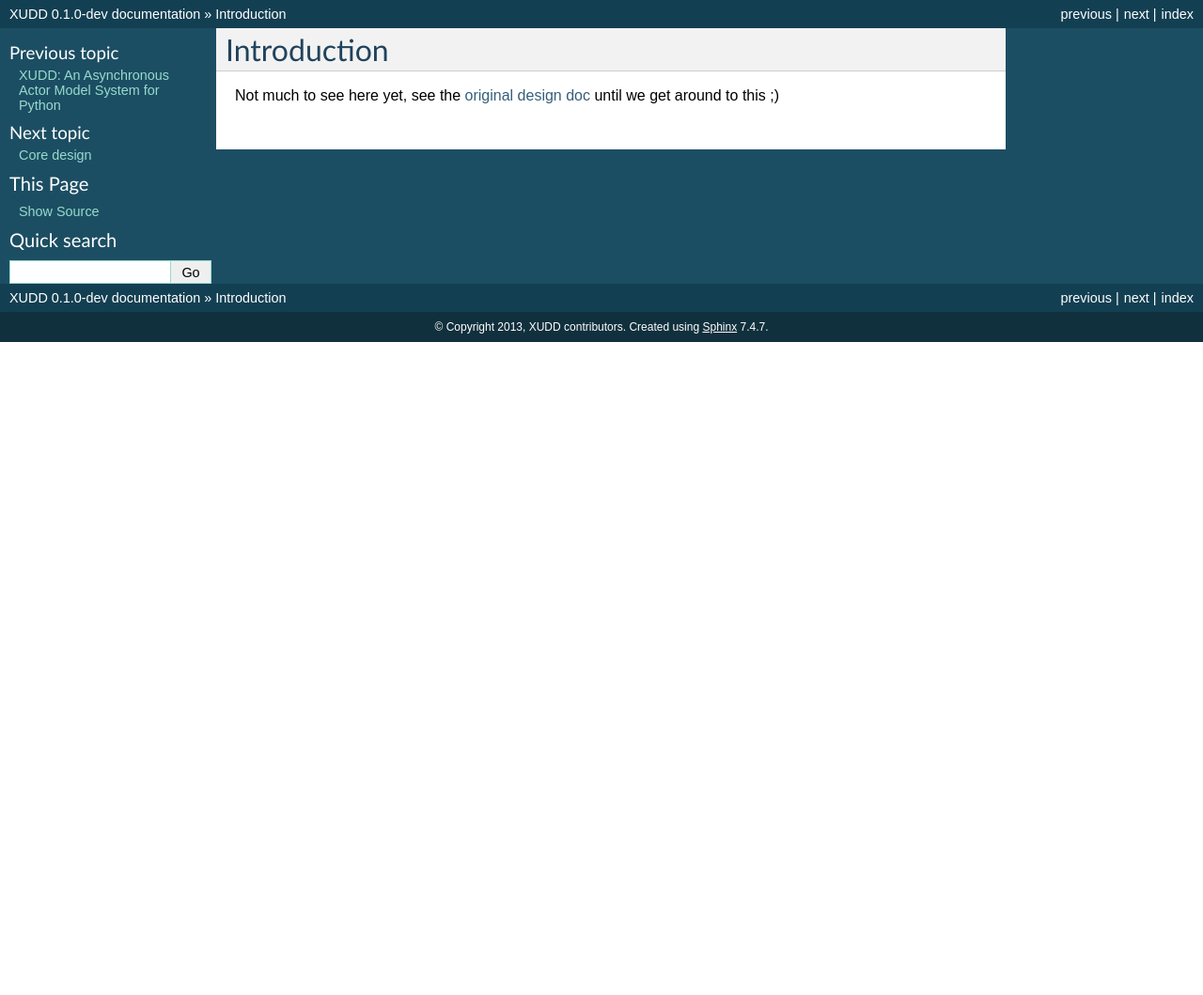
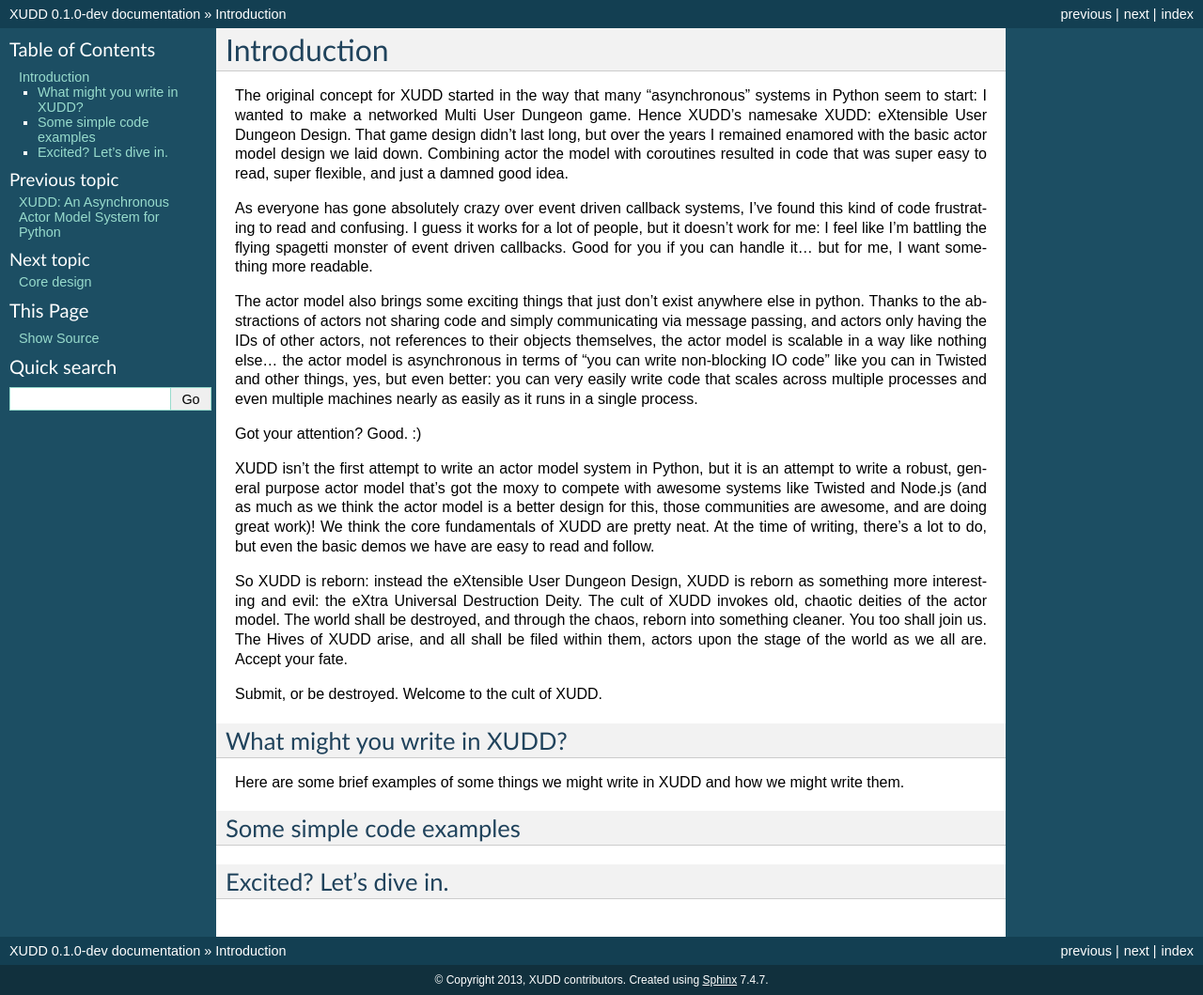
Before and after one commit to xudd/xudd, a Sphinx documentation site: the page built from docs/source/intro.rst, in a window 1280 px wide. Shown: the whole page at 94% size. Built offline with Sphinx 7.4.7, drawn with Linux system fonts in a browser that asks for light colours; before the commit the page ends 900 px from its top, so only the background shows below that.

Commit message:
A more fleshed-out intro

```diff
--- a/docs/source/intro.rst
+++ b/docs/source/intro.rst
@@ -2,6 +2,72 @@
 Introduction
 ============
 
-Not much to see here yet, see the
-`original design doc <http://dustycloud.org/misc/xudd.html>`_
-until we get around to this ;)
+.. todo:: remove the first-person'yness from this.
+
+The original concept for XUDD started in the way that many
+"asynchronous" systems in Python seem to start: I wanted to make a
+networked Multi User Dungeon game.  Hence XUDD's namesake XUDD:
+eXtensible User Dungeon Design.  That game design didn't last long,
+but over the years I remained enamored with the basic actor model
+design we laid down.  Combining actor the model with coroutines
+resulted in code that was super easy to read, super flexible, and just
+a damned good idea.
+
+As everyone has gone absolutely crazy over event driven callback
+systems, I've found this kind of code frustrating to read and
+confusing.  I guess it works for a lot of people, but it doesn't work
+for me: I feel like I'm battling the flying spagetti monster of event
+driven callbacks.  Good for you if you can handle it... but for me, I
+want something more readable.
+
+The actor model also brings some exciting things that just don't exist
+anywhere else in python.  Thanks to the abstractions of actors not
+sharing code and simply communicating via message passing, and actors
+only having the IDs of other actors, not references to their objects
+themselves, the actor model is scalable in a way like nothing
+else... the actor model is asynchronous in terms of "you can write
+non-blocking IO code" like you can in Twisted and other things, yes,
+but even better: you can very easily write code that scales across
+multiple processes and even multiple machines nearly as easily as it
+runs in a single process.
+
+Got your attention?  Good. :)
+
+XUDD isn't the first attempt to write an actor model system in Python,
+but it is an attempt to write a robust, general purpose actor model
+that's got the moxy to compete with awesome systems like Twisted and
+Node.js (and as much as we think the actor model is a better design
+for this, those communities are awesome, and are doing great work)!
+We think the core fundamentals of XUDD are pretty neat.  At the time
+of writing, there's a lot to do, but even the basic demos we have are
+easy to read and follow.
+
+So XUDD is reborn: instead the eXtensible User Dungeon Design, XUDD is
+reborn as something more interesting and evil: the eXtra Universal
+Destruction Deity.  The cult of XUDD invokes old, chaotic deities of
+the actor model.  The world shall be destroyed, and through the chaos,
+reborn into something cleaner.  You too shall join us.  The Hives of
+XUDD arise, and all shall be filed within them, actors upon the stage
+of the world as we all are.  Accept your fate.
+
+Submit, or be destroyed.  Welcome to the cult of XUDD.
+
+
+What might you write in XUDD?
+=============================
+
+Here are some brief examples of some things we might write in XUDD and
+how we might write them.
+
+.. todo:: web applications
+.. todo:: mmorpg
+.. todo:: distributed data crunching
+.. todo:: pump.io type system
+
+
+Some simple code examples
+=========================
+
+
+Excited?  Let's dive in.
+========================
```
